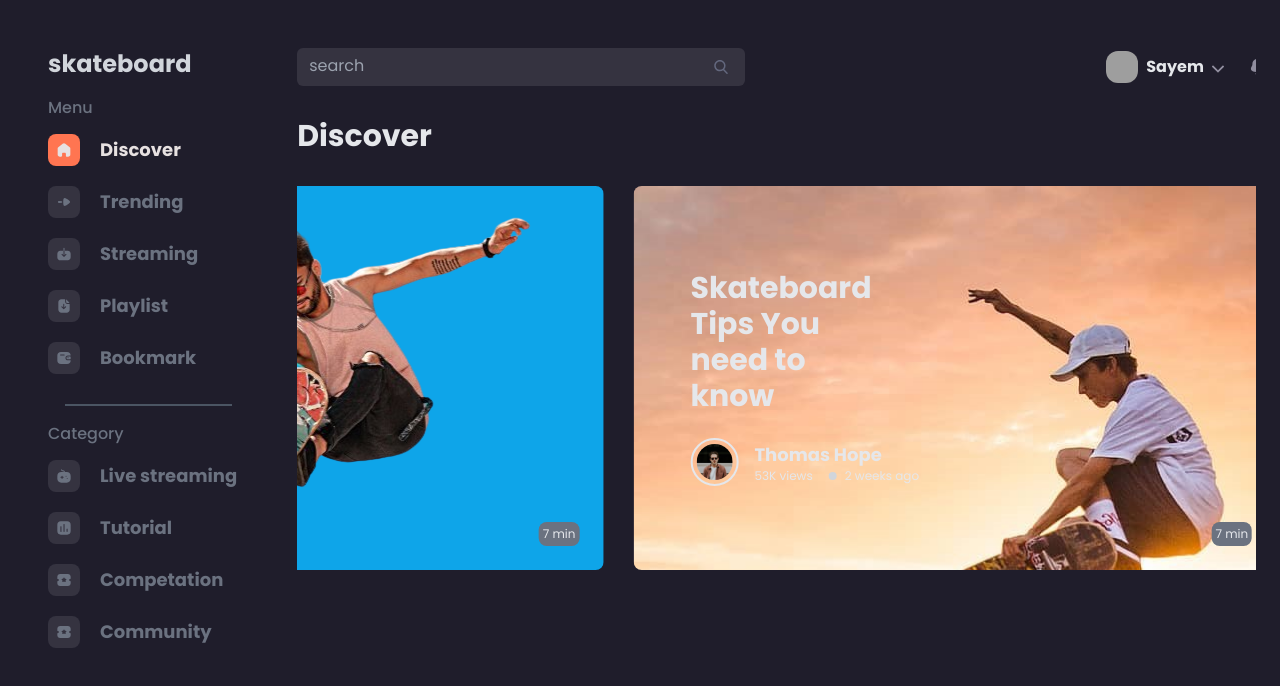
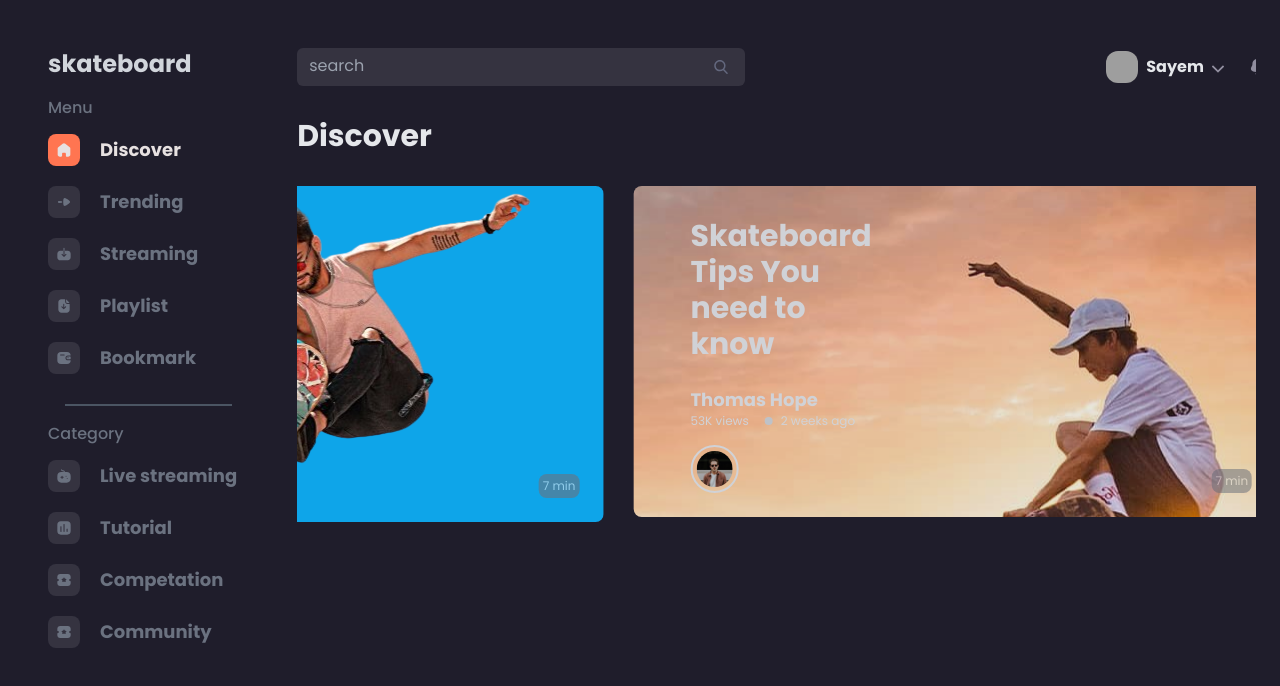
Before and after one commit to kazi331/skateboard, a React (Vite) app: page / in a window 1280 px wide. Shown: the top 686 px of the page. Built offline with nearby package versions, Linux system fonts and the light colour scheme; grey boxes are pictures that could not be loaded.

Commit message:
fixed banner height and width

```diff
--- a/src/components/Discover/Banner.css
+++ b/src/components/Discover/Banner.css
@@ -23,6 +23,7 @@
 .banner-content-1 {
     background: url('../../assets/Images/skate-removebg-.png');
     background-position: right;
+    /* background-size: cover; */
   border-radius: 50%;
     background-repeat: no-repeat;
 }
--- a/src/components/Discover/Banner.jsx
+++ b/src/components/Discover/Banner.jsx
@@ -22,7 +22,7 @@ function Banner() {
 
         modules={[Autoplay]} className="lg:block hidden"
        >
-               <SwiperSlide className="rounded-lg p-6 banner-content-1  lg:h-96 overflow-hidden bg-sky-500" >
+               <SwiperSlide className="rounded-lg p-6 banner-content-1  lg:80 overflow-hidden bg-sky-500" >
                           <div className=' text-start '>
                              <h1 className="text-3xl font-bold lg:w-1/3">How to do Basic Jumping and how to landing safely</h1>
                                 <div className='flex justify-start items-center pt-6 '>
@@ -47,16 +47,15 @@ function Banner() {
                            </div>
                             </div>
 
-        <p className= 'fixed right-6 bottom-6 bg-gray-500 p-1 rounded-lg text-xs h-6'>7 min</p> </SwiperSlide>
-    <SwiperSlide className="rounded-lg p-6 banner-content  lg:h-96 overflow-hidden" >
-                          <div className=' text-start '>
-                             <h1 className="text-3xl font-bold lg:w-1/3">Skateboard Tips You need to know</h1>
-                                <div className='flex justify-start items-center pt-6 '>
-                                    <div className='flex justify-between items-center'>
-                                          <div className='w-12 h-12'>
-                                    <img className='rounded-full border-2 p-1' src={avatarImg2} alt="user-img" />
-                                    </div>
-                                     <div className='ml-4'>
+        <p className= 'fixed right-6 bottom-6 bg-gray-500 p-1 rounded-lg text-xs opacity-60 h-6'>7 min</p> </SwiperSlide>
+    <SwiperSlide className="rounded-lg p-6 banner-content opacity-90 lg:80 " >
+
+                             <div className=' text-start '>
+                             <h1 className="text-3xl font-bold lg:w-1/3 mt-2">Skateboard Tips You need to know</h1>
+
+                                    <div className='mt-6'>
+
+                                     <div >
                                             <h1 className='font-bold'>Thomas Hope</h1>
                                             <div className='flex  text-xs'>
                                             <p> 53K views</p>
@@ -68,36 +67,42 @@ function Banner() {
                                             </div>
 
                                            </div>
-                          </div>
-                                  </div>
-                           </div>
+                                </div>
+
+
+
+                        </div>
+                         <div className='w-12 h-12 mt-4'>
+                                    <img className='rounded-full border-2 p-1' src={avatarImg2} alt="user-img" />
+                                    </div>
                             </div>
-                          <p className= 'fixed right-6 bottom-6 bg-gray-500 p-1 rounded-lg text-xs h-6'>7 min</p>
+                          <p className= 'fixed right-6 bottom-6 bg-gray-500 opacity-50 p-1 rounded-lg text-xs h-6'>7 min</p>
+
         </SwiperSlide>
 
             </Swiper>
 
 
-            {/* mobile:
+            {/* mobile:****************************
          */}
             <div className='rounded-lg'>
-                    <div className="rounded-lg p-6 banner-content-1  bg-sky-500 lg:h-96 overflow-hidden w-80 lg:hidden block mb-6" >
+                    <div className="rounded-lg p-6 banner-content-1  bg-sky-500 lg:80 overflow-hidden w-80 lg:hidden block mb-6" >
                           <div className=' text-start rounded-lg'>
                              <h1 className="lg:text-3xl text-xl font-bold w-1/3">Skateboard Tips You need to know</h1>
                                 <div className='pt-6 '>
                                     <div className='flex justify-between items-center'>
                                           <div className=' lg:w-12 lg:h-12 '>
-                                    <img className='rounded-full border-2 p-1 w-12 h-12' src={avatarImg} alt="user-img" />
+                                    <img className='rounded-full border-2 p-1 w-12 h-12 ' src={avatarImg} alt="user-img" />
                                     </div>
 
                                   </div>
                         </div>
 
                     </div>
-                    <p className='absolute right-12 bottom-0  bg-gray-500 p-1 rounded-lg text-xs h-6'>7 min</p>
+                    <p className='absolute right-12 bottom-0  bg-gray-500 p-1 rounded-lg text-xs h-6 opacity-50'>7 min</p>
 
         </div>
-            <div className="rounded-lg p-6 banner-content  lg:h-96 overflow-hidden w-80 lg:hidden block " >
+            <div className="rounded-lg p-6 banner-content  lg:80 overflow-hidden w-80 lg:hidden block " >
                           <div className=' text-start '>
                              <h1 className="lg:text-3xl text-xl font-bold w-1/3">Skateboard Tips You need to know</h1>
                                 <div className='pt-6 '>
@@ -109,7 +114,7 @@ function Banner() {
                                   </div>
                            </div>
                             </div>
-                        <p className='absolute right-12 bottom-0  bg-gray-500 p-1 rounded-lg text-xs h-6'>7 min</p>
+                        <p className='absolute right-12 bottom-0  bg-gray-500 p-1 rounded-lg text-xs h-6 opacity-50'>7 min</p>
         </div>
         </div>
         </div>
```
